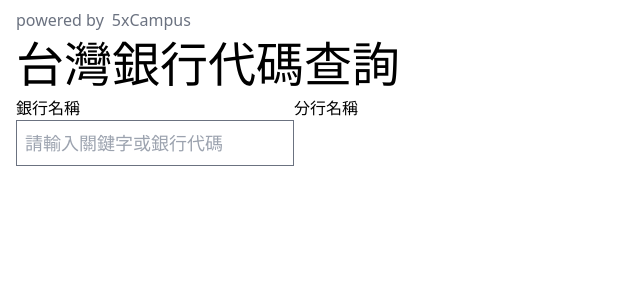
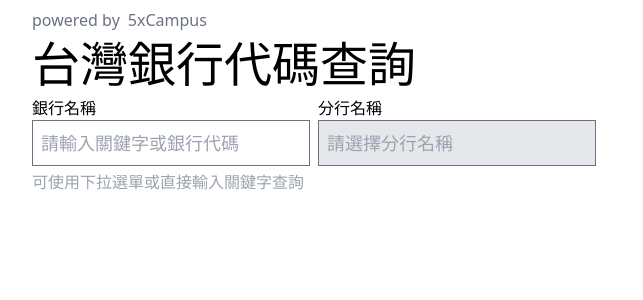
Before and after one commit to mingyi1223/BankInfo, a Django app: page / in a window 1280 px wide. Shown: the top 300 px of the page, without its empty margins (0-643 px from the left). Run offline with Django 5.2, Linux system fonts and the light colour scheme; data that the repository does not hold is empty; style sheets or scripts are compiled from the project's sources.

Commit message:
update index.html

```diff
--- a/banks/views.py
+++ b/banks/views.py
@@ -10,4 +10,14 @@ def index(request):
       'code':bank.bank_code,
       'title':bank.bank
       })
-  return render(request, "banks/index.html", {'banks':banks, 'bank_list':bank_list})
+  branches = Branches.objects.all()
+  branch_list = []
+  for branch in branches:
+    branch_list.append({
+      'code':branch.branch_code,
+      'title':branch.branch,
+      'address':branch.address,
+      'tel':branch.tel,
+      'bank_code': branch.head_code.bank_code
+    })
+  return render(request, "banks/index.html", {'banks':banks, 'bank_list':bank_list, 'branch_list':branch_list})
--- a/templates/banks/index.html
+++ b/templates/banks/index.html
@@ -6,41 +6,119 @@
     <meta charset="UTF-8">
     <meta name="viewport" content="width=device-width, initial-scale=1.0">
     <title>台灣銀行代碼查詢</title>
-	<link rel="stylesheet" href={% static "styles/style.css" %}>
+    <link rel="stylesheet" href="{% static 'styles/style.css' %}">
     <script defer src="https://cdn.jsdelivr.net/npm/alpinejs@3.x.x/dist/cdn.min.js"></script>
 </head>
 <body>
     <main class="container my-2 mx-auto">
+		<div class="mx-2 px-2" x-data="{
+				searchbank: '',
+				searchbranch: '',
+				banks: {{ bank_list|safe }},
+				branches: {{ branch_list|safe }},
+				selectedBankCode: '',
+				selectedBank: {},
+				selectedBranch: {},
+				bankplaceholder: '請輸入關鍵字或銀行代碼',
+				branchplaceholder: '請選擇分行名稱',
+				showbank: false,
+				showbranch: false,
+				copyCodeText:'複製代碼',
+				copyButtonText: '複製此頁面連結',
+				get filteredBanks() {
+					return this.banks.filter(bank => bank.title.includes(this.searchbank) || bank.code.includes(this.searchbank))
+				},
+				get filteredBranches() {
+					return this.branches.filter(branch => branch.bank_code === this.selectedBankCode && (branch.title.includes(this.searchbranch) || branch.code.includes(this.searchbranch)))
+				},
+				clearSearch() {
+					this.searchbank=''; this.showbank = true;
+				},
+				clearBranchSearch() {
+					this.searchbranch=''; this.showbranch = true;
+				},
+				searchBankPlaceholder(newPlaceholder) {
+					this.bankplaceholder = newPlaceholder || '請輸入關鍵字或銀行代碼';
+				},
+				searchBranchPlaceholder(newPlaceholder) {
+					this.branchplaceholder = newPlaceholder || '請選擇分行名稱';
+				},
+				copyCode(){
+					const branchCode = this.selectedBranch.code;
+					navigator.clipboard.writeText(branchCode).then(() => {
+                        this.copyCodeText = '已複製';
+                        setTimeout(() => {
+                            this.copyCodeText = '複製代碼';
+                        }, 2000);
+                    });
+				},
+				copyURL() {
+					const bankCode = this.selectedBank.code;
+					const branchCode = this.selectedBranch.code;
+					const bankTitle = this.selectedBank.title;
+					const branchTitle = this.selectedBranch.title;
+					const url = `${window.location.origin}/${bankCode}/${branchCode}/${encodeURIComponent(bankTitle)}-${encodeURIComponent(branchTitle)}.html`;
+					window.history.pushState({}, '', url);
+					navigator.clipboard.writeText(url).then(() => {
+                        this.copyButtonText = '已複製';
+                        setTimeout(() => {
+                            this.copyButtonText = '複製此頁面連結';
+                        }, 2000);
+                    });
+				}
+			}">
         <div class="mx-2 px-2">
             <div class="flex gap-2 text-gray-500">
                 <p>powered by</p>
                 <a href="https://5xcampus.com/">5xCampus</a>
             </div>
             <h1 class="text-5xl font-thin my-2">台灣銀行代碼查詢</h1>
-			<div class="flex" x-data="{
-        search: '',
-        items: {{ bank_list|safe }},
-				placeholder: '請輸入關鍵字或銀行代碼',
-				show: false,
-        get filteredItems() {
-          return this.items.filter(i => i.title.includes(this.search) || i.code.includes(this.search))},
-				clearSearch(){
-					this.search=''; show = true},
-				searchPlaceholder(newPlaceholder){
-					this.placeholder = newPlaceholder || '請輸入關鍵字或銀行代碼'; }
-				}">
-				<div class="flex flex-col" @click.away="show = false" >
-					<label for="">銀行名稱</label>
-    			<input type="text" x-model="search" :placeholder="placeholder" class="border border-gray-500 p-2 text-lg w-auto" @click="show = true" @focus="clearSearch" @input="searchPlaceholder(search)">
-    			<ul x-show="show">
-        		<template x-for="item in filteredItems" :key="item.code">
-              <li @click="search = ''; searchPlaceholder(`${item.code} ${item.title}`) ; show = false" class="cursor-pointer p-2 hover:bg-gray-200" x-text="`${item.code} ${item.title}`"></li>
+            <div class="flex gap-2">
+                <div class="flex flex-col relative" @click.away="showbank = false">
+                    <label for="searchbank">銀行名稱</label>
+                    <input type="text" x-model="searchbank" :placeholder="bankplaceholder" class="border border-gray-500 p-2 text-lg w-auto" @click="showbank = true" @focus="clearSearch" @input="searchBankPlaceholder(searchbank)">
+                    <div class="relative mt-1">
+                        <ul x-show="showbank" class="absolute border border-gray-500 max-h-60 overflow-y-auto bg-white w-full z-10">
+                            <template x-for="bank in filteredBanks" :key="bank.code">
+                                <li @click="searchbank = `${bank.code} ${bank.title}`; selectedBankCode = bank.code; selectedBank = bank; showbank = false; searchBankPlaceholder(`${bank.code} ${bank.title}`); searchbranch = ''; searchBranchPlaceholder('請選擇分行名稱'); selectedBranch = {};" class="cursor-pointer p-2 hover:bg-gray-200" x-text="`${bank.code} ${bank.title}`"></li>
                             </template>
                         </ul>
                     </div>
-				<div>
-					<label for="">分行名稱</label>
-
+                </div>
+                <div class="flex flex-col relative" @click.away="showbranch = false">
+                    <label for="searchbranch">分行名稱</label>
+                    <input type="text" x-model="searchbranch" :disabled="!selectedBankCode" :placeholder="branchplaceholder" class="border border-gray-500 p-2 text-lg w-auto" :class="!selectedBankCode ? 'bg-gray-200' : 'bg-white'" @click="showbranch = true" @focus="clearBranchSearch" @input="searchBranchPlaceholder(searchbranch)">
+                    <div class="relative mt-1">
+                        <ul x-show="showbranch" class="absolute border border-gray-500 max-h-60 overflow-y-auto bg-white w-full z-10">
+                            <template x-for="branch in filteredBranches" :key="branch.code">
+                                <li @click="searchbranch = `${branch.title}`; selectedBranch = branch; showbranch = false" class="cursor-pointer p-2 hover:bg-gray-200" x-text="`${branch.title}`"></li>
+                            </template>
+                        </ul>
+                    </div>
+                </div>
+            </div>
+            <p class="text-gray-400">可使用下拉選單或直接輸入關鍵字查詢</p>
+            <div x-show="Object.keys(selectedBranch).length > 0">
+                <div class="border-2 border-dashed border-black bg-green-100 font-bold p-2 flex">
+										<div class="grow">
+                    		<h3 x-text="`${selectedBank.title} (${selectedBank.code}) ${selectedBranch.title}`" class="text-3xl m-2"></h3>
+                    		<div class="flex">
+                        		<p class="text-xl m-2 font-normal">分行代碼：<span x-text="selectedBranch.code"></span></p>
+                        		<button class="m-2 bg-green-500 border border-black px-2 py-1 rounded-md text-white hover:bg-green-300" x-text="copyCodeText" @click="copyCode"></button>
+                    		</div>
+                    		<p class="text-xl m-2 font-normal">地址：<span x-text="selectedBranch.address"></span></p>
+                    		<p class="text-xl m-2 font-normal">電話：<span x-text="selectedBranch.tel"></span></p>
+										</div>
+										<div class="justify-self-end self-end font-normal text-green-900">
+											<p>資料來源：
+												<a href="https://data.gov.tw/dataset/6041">政府資料開放平台</a>
+											</p>
+										</div>
+                </div>
+                <div class="flex">
+                    <a href="{% url 'index' %}" class="border border-black my-2 px-2 py-1 rounded-md text-xl">重新查詢</a>
+                    <button class="border border-black m-2 px-2 py-1 rounded-md bg-blue-500 text-white text-xl hover:bg-blue-200" @click="copyURL" x-text="copyButtonText"></button>
+                </div>
             </div>
         </div>
 			</div>
```
Lines whose indentation alone changed are shown as unchanged.
